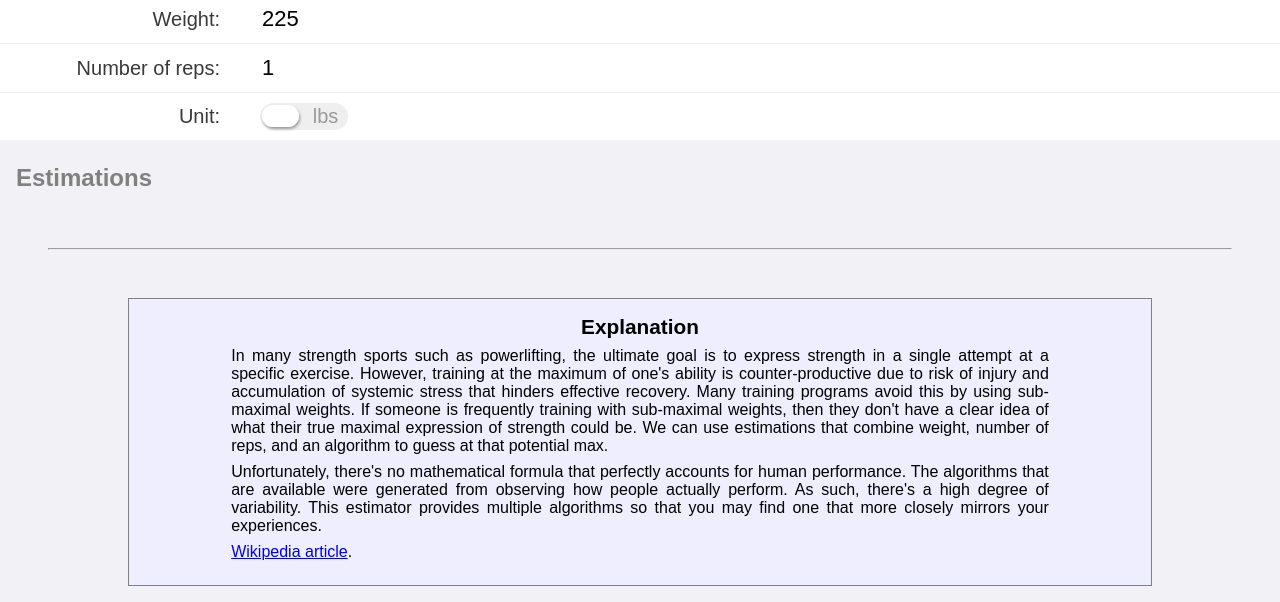
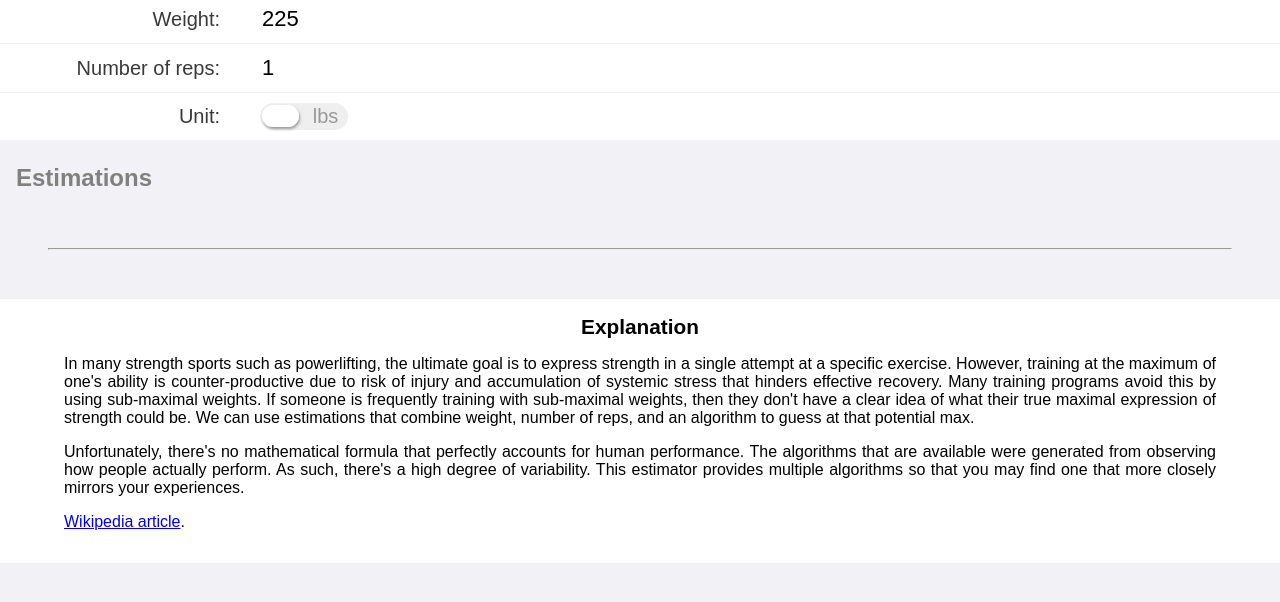
Before and after one commit to Grayson/1rm, a plain HTML site: page index.html in a window 1280 px wide. Shown: the part 74-676 px from the top of the page. Drawn offline with Linux system fonts and the light colour scheme; a script that the page names is missing.

Commit message:
Update explanation section

```diff
--- a/index.html
+++ b/index.html
@@ -27,10 +27,6 @@
 			h2 {
 				color: #808080;
 				margin: 24px 16px 8px 16px;
-			}
-
-			p {
-				margin: 0.5em 10%;
 			}
 
 			fieldset {
@@ -119,11 +115,11 @@
 			}
 
 			article {
-				border: 1px solid gray;
-				padding: 1em 0;
-				background: #eef;
+				border-top: 1px solid #efefef;
+				border-bottom: 1px solid #efefef;
+				padding: 1em 64px;
+				background: #fff;
 				text-align: justify;
-				margin: 0.5em 10%;
 			}
 
 			article h1 {
```
